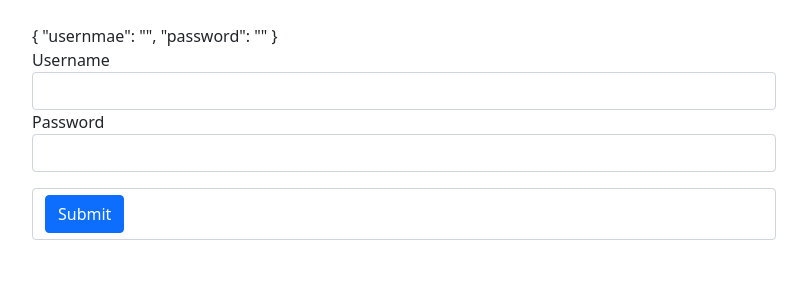
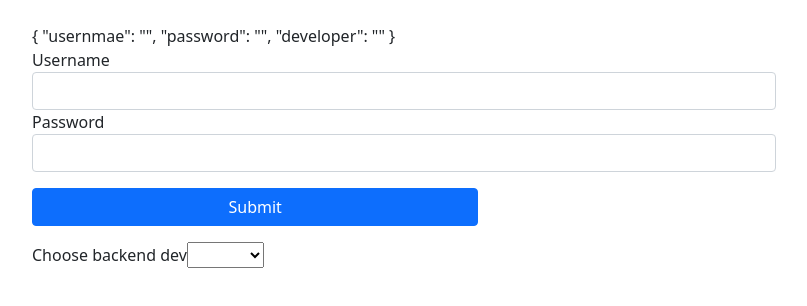
Before and after one commit to hassanfigui1/angular_forms, an Angular app in the folder angular_forms/: page / in a window 1280 px wide. Shown: the top 306 px of the page, without its empty margins (236-1043 px from the left). Built offline with nearby package versions, Linux system fonts and the light colour scheme.

Commit message:
adding select options

```diff
--- a/angular_forms/src/app/login-form/login-form.component.css
+++ b/angular_forms/src/app/login-form/login-form.component.css
@@ -1,4 +1,8 @@
 .container-fluid{
     width: 60%;
-
 }
+.btn{
+    width: 60%;
+    margin-left: auto;
+    margin-top: auto;
+}
--- a/angular_forms/src/app/login-form/login-form.component.html
+++ b/angular_forms/src/app/login-form/login-form.component.html
@@ -9,8 +9,17 @@
             <label for="password">Password</label>
             <input type="password" class="form-control" name="password" ngModel />
         </div>
-        <div class="form-control mb-3">
+        <div class="form-group mb-3">
             <button class="btn btn-primary">Submit</button>
+        </div>
+        <div class="form-group">
+            <label for="">Choose backend dev</label>
+            <select class="" name="developer" ngModel id="">
+                <option >Django</option>
+                <option >Flask</option>
+                <option >Java</option>
+                <option >Php</option>
+            </select>
         </div>
     </form>
 </div>
--- a/angular_forms/src/app/login-form/login-form.component.ts
+++ b/angular_forms/src/app/login-form/login-form.component.ts
@@ -6,5 +6,8 @@ import { Component } from '@angular/core';
   styleUrls: ['./login-form.component.css']
 })
 export class LoginFormComponent {
+  backend_tech = [
+    'Django','Flask','Php','Java','Python'
+  ];
 
 }
```
